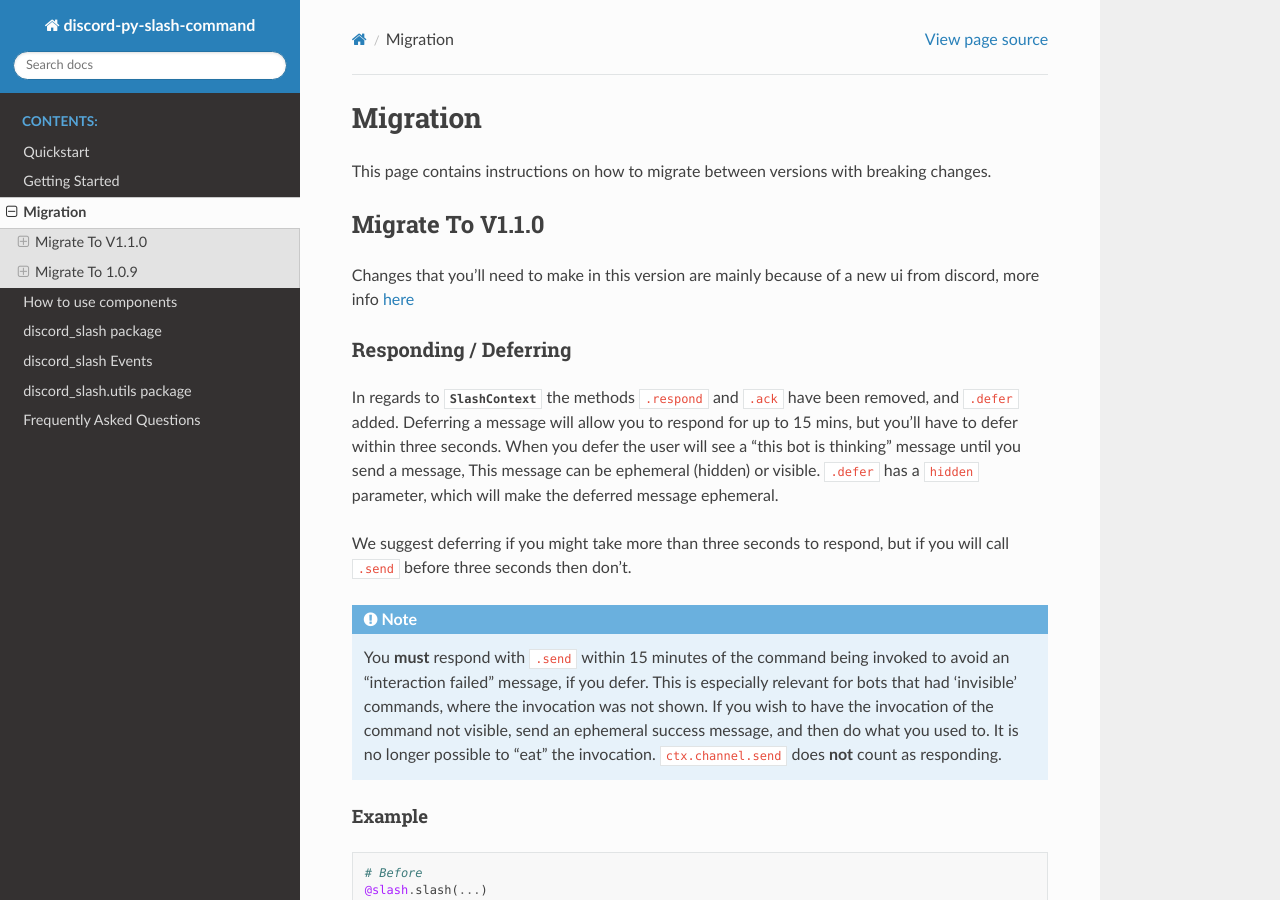
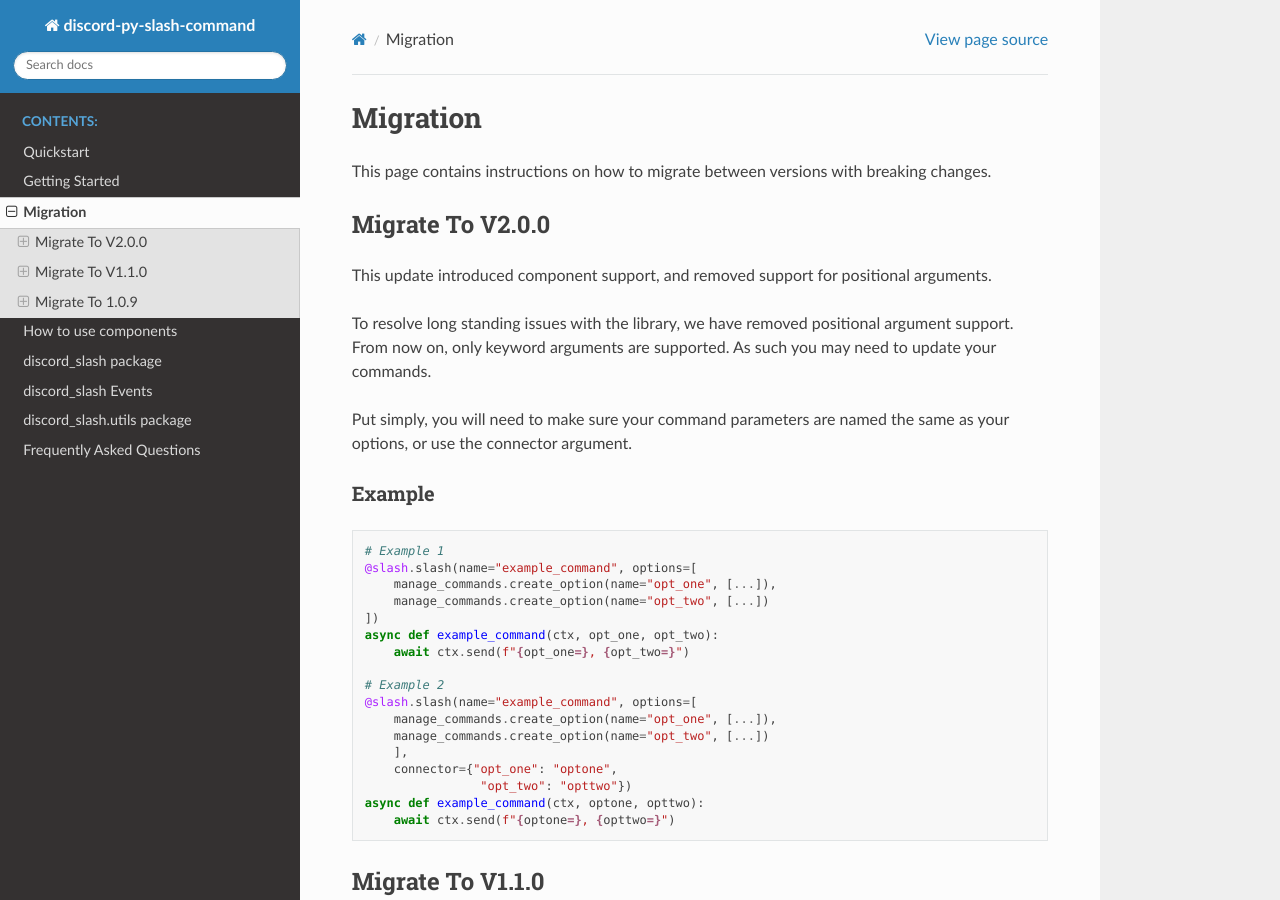
Before and after one commit to interactions-py/interactions.py, a Sphinx documentation site: the page built from docs/migration.rst, in a window 1280 px wide and 900 px high. Built offline with Sphinx 7.4.7 and the Read the Docs theme 2.0.0, drawn with Linux system fonts in a browser that asks for light colours; the version number could not be read and is left out.

Commit message:
Remove positional arg support (#214)
* remove positional arg support

* add migration info

```diff
--- a/docs/migration.rst
+++ b/docs/migration.rst
@@ -1,6 +1,38 @@
 Migration
 +++++++++
 This page contains instructions on how to migrate between versions with breaking changes.
+
+Migrate To V2.0.0
+=================
+This update introduced component support, and removed support for positional arguments.
+
+To resolve long standing issues with the library, we have removed positional argument support. From now on, only keyword arguments are supported. As such you may need to update your commands.
+
+Put simply, you will need to make sure your command parameters are named the same as your options, or use the connector argument.
+
+
+Example
+*******
+
+.. code-block:: python
+
+    # Example 1
+    @slash.slash(name="example_command", options=[
+        manage_commands.create_option(name="opt_one", [...]),
+        manage_commands.create_option(name="opt_two", [...])
+    ])
+    async def example_command(ctx, opt_one, opt_two):
+        await ctx.send(f"{opt_one=}, {opt_two=}")
+
+    # Example 2
+    @slash.slash(name="example_command", options=[
+        manage_commands.create_option(name="opt_one", [...]),
+        manage_commands.create_option(name="opt_two", [...])
+        ],
+        connector={"opt_one": "optone",
+                    "opt_two": "opttwo"})
+    async def example_command(ctx, optone, opttwo):
+        await ctx.send(f"{optone=}, {opttwo=}")
 
 Migrate To V1.1.0
 ==================
@@ -24,7 +56,7 @@
     ``ctx.channel.send`` does **not** count as responding.
 
 Example
---------
+*******
 
 .. code-block:: python
 
```
Also changed, not shown: 1 other file.
